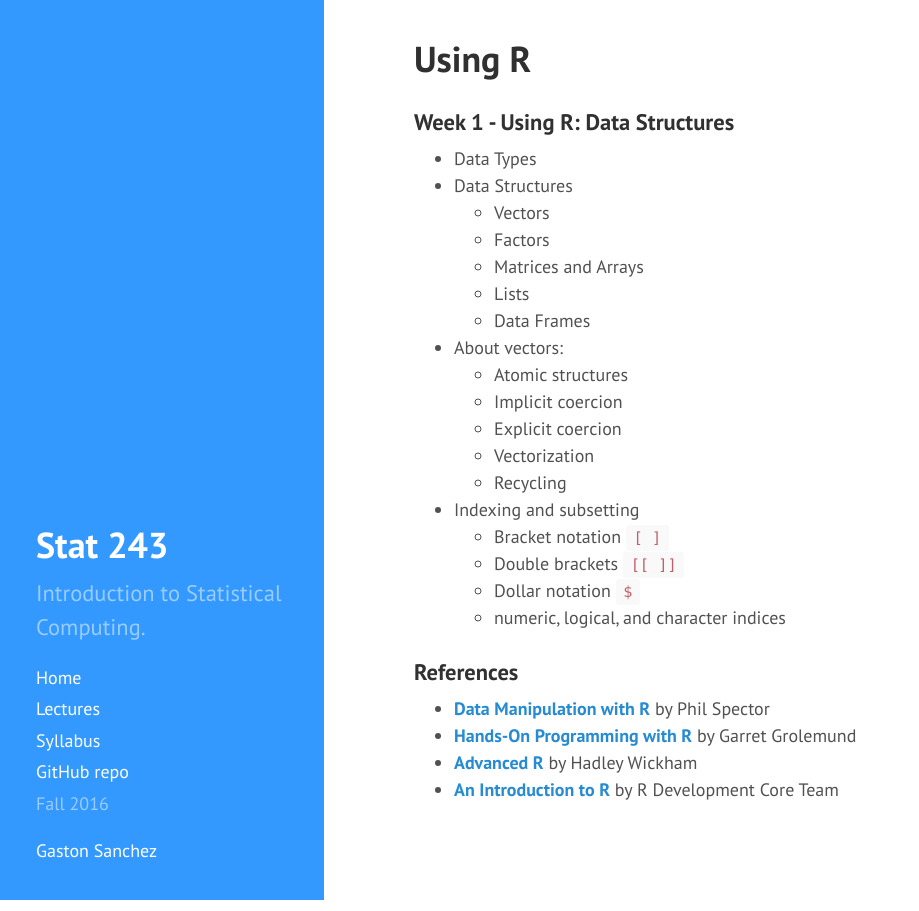
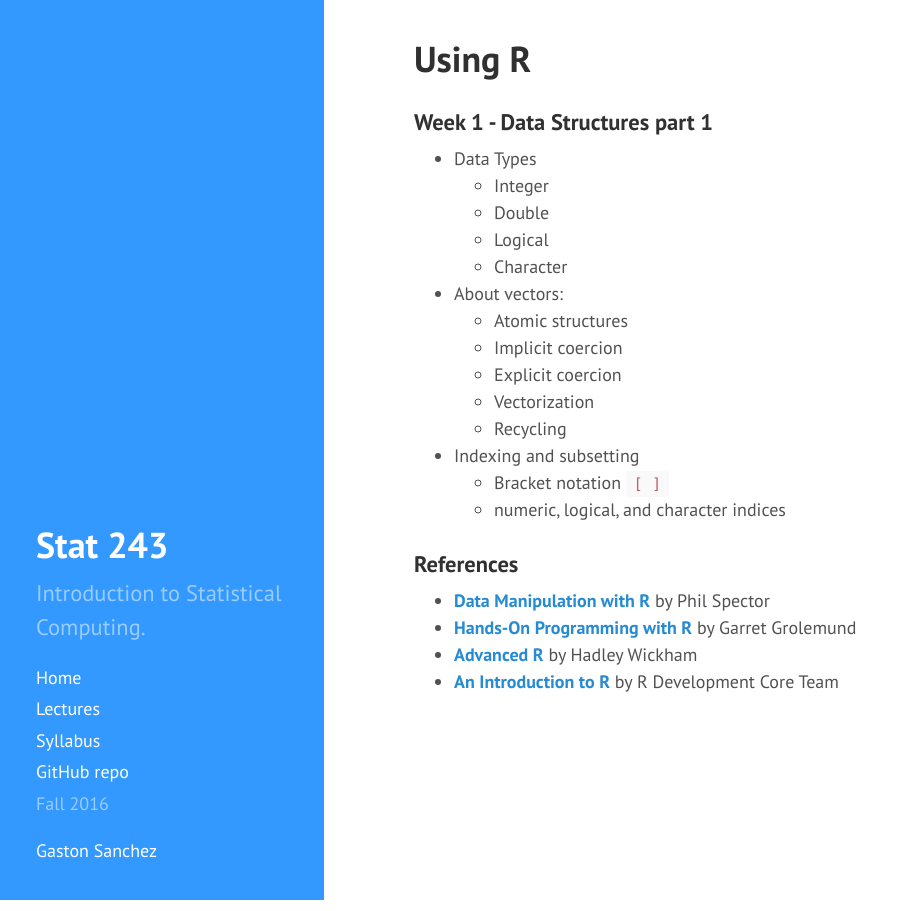
Before and after one commit to gastonstat/stat243-relic, a Jekyll site: the page built from lectures/01-data-structures.md, in a window 1280 px wide. Shown: the whole page, without its empty margins (0-919 px from the left). Built offline with Jekyll 4.4.1, drawn with Linux system fonts in a browser that asks for light colours; nearby versions of some CDN libraries.

Commit message:
lectures: focusing on vectors in data structures part 1

```diff
--- a/lectures/01-data-structures.md
+++ b/lectures/01-data-structures.md
@@ -3,15 +3,13 @@ layout: lecture
 title: "Using R"
 ---
 
-### Week 1 - Using R: Data Structures
+### Week 1 - Data Structures part 1
 
 - Data Types
-- Data Structures
-	+ Vectors
-	+ Factors
-	+ Matrices and Arrays
-	+ Lists
-	+ Data Frames
+	+ Integer
+	+ Double
+	+ Logical
+	+ Character
 - About vectors:
 	+ Atomic structures
 	+ Implicit coercion
@@ -20,8 +18,6 @@ title: "Using R"
 	+ Recycling
 - Indexing and subsetting
 	+ Bracket notation `[ ]`
-	+ Double brackets `[[ ]]`
-	+ Dollar notation `$`
 	+ numeric, logical, and character indices
 
 
```
